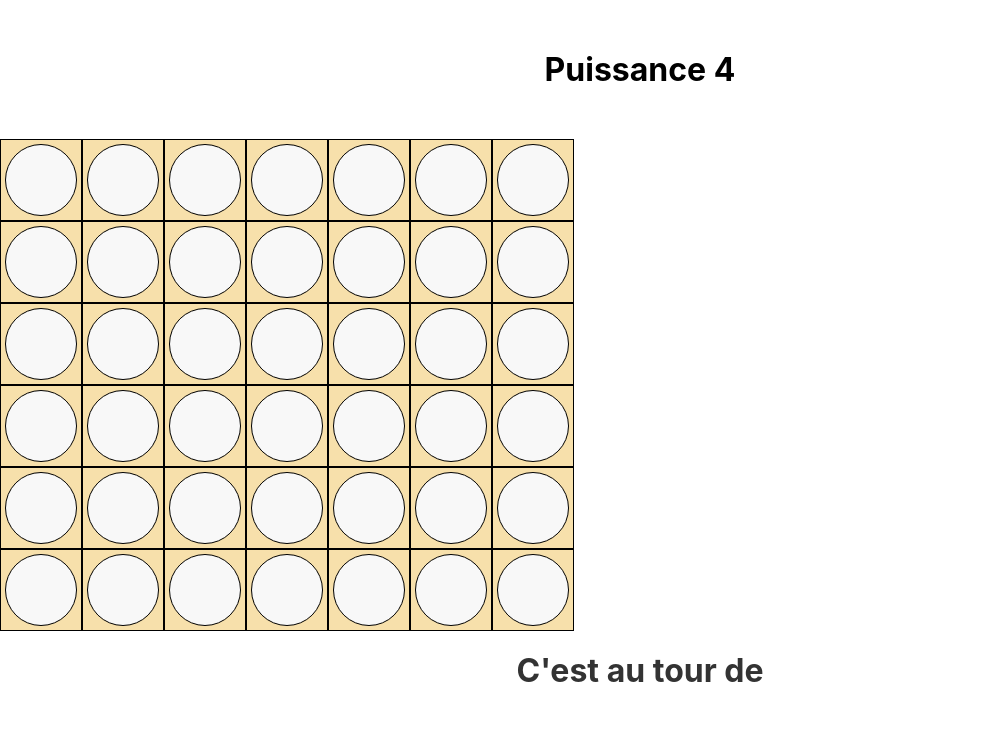
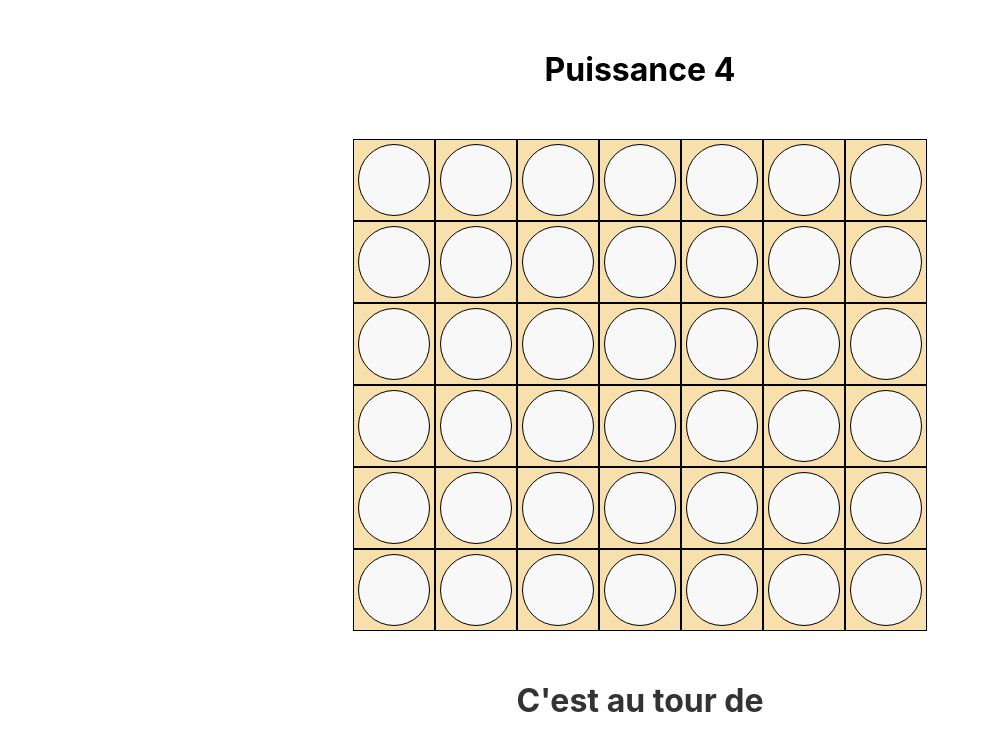
Before and after one commit to Syvtille/jeu-mare, a React (Create React App) app: page / in a window 1280 px wide. Both pictures are taken after a click on the button "Lancer la partie". Shown: the top 750 px of the page, without its empty margins (0-990 px from the left). Built offline with nearby package versions, Linux system fonts and the light colour scheme.

Commit message:
petitcss

```diff
--- a/src/App.css
+++ b/src/App.css
@@ -7,7 +7,7 @@ h1 {
   display: flex;
   flex-direction: row;
   justify-content: center;
-  margin-top: 50px;
+  margin: 50px auto;
   background-color: #F7E0AB;
   width: fit-content;
 }
```
